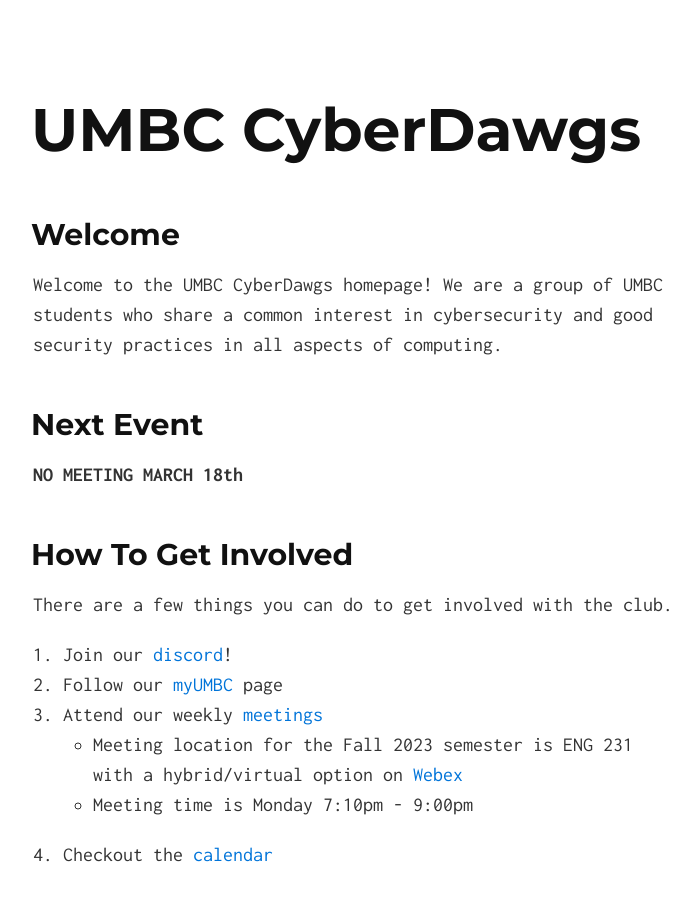
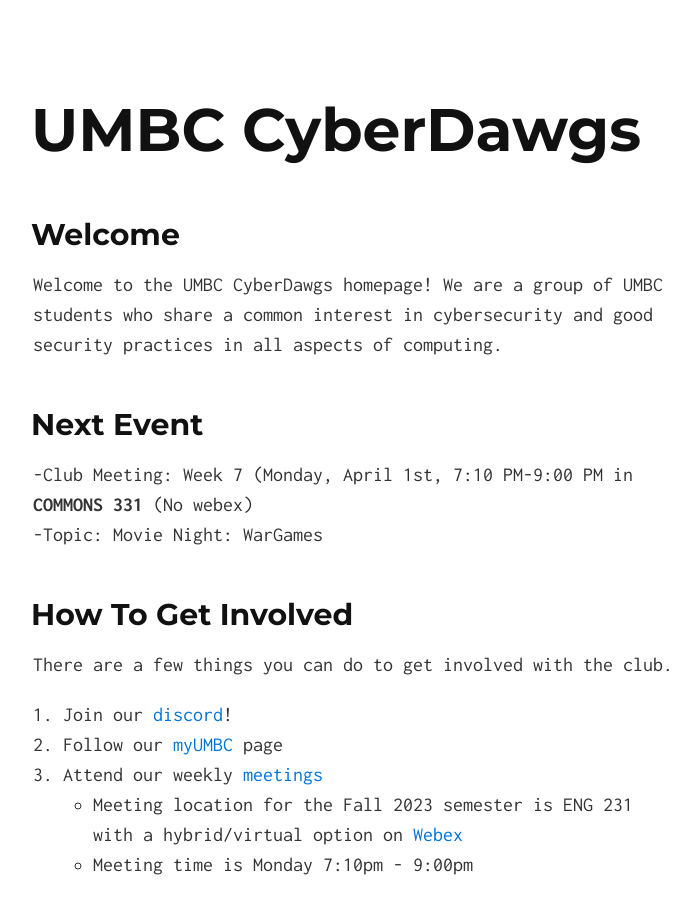
Before and after one commit to UMBCCyberDawgs/umbccyberdawgs.github.io, a Jekyll site: the page built from index.md, in a window 1280 px wide and 900 px high. Shown: the whole window, without its empty margins (287-987 px from the left). Built offline with Jekyll 4.4.1, drawn with Linux system fonts in a browser that asks for light colours; our own code applies the rules of GitHub Pages for plain Markdown files.

Commit message:
april 1st meeting

```diff
--- a/index.md
+++ b/index.md
@@ -8,12 +8,8 @@ share a common interest in cybersecurity and good security practices in all aspe
 
 ## Next Event
 
-**NO MEETING MARCH 18th**<br>
-
-<!--
--Club Meeting: Week 6 (Monday, March 25th, 7:10 PM-9:00 PM in ITE 231 or [Webex](https://umbc.webex.com/meet/CyberDawgs))<br>
--Topic:
--->
+-Club Meeting: Week 7 (Monday, April 1st, 7:10 PM-9:00 PM in **COMMONS 331** (No webex) <!--[Webex](https://umbc.webex.com/meet/CyberDawgs))--><br>
+-Topic: Movie Night: WarGames
 
 ## How To Get Involved
 
```
